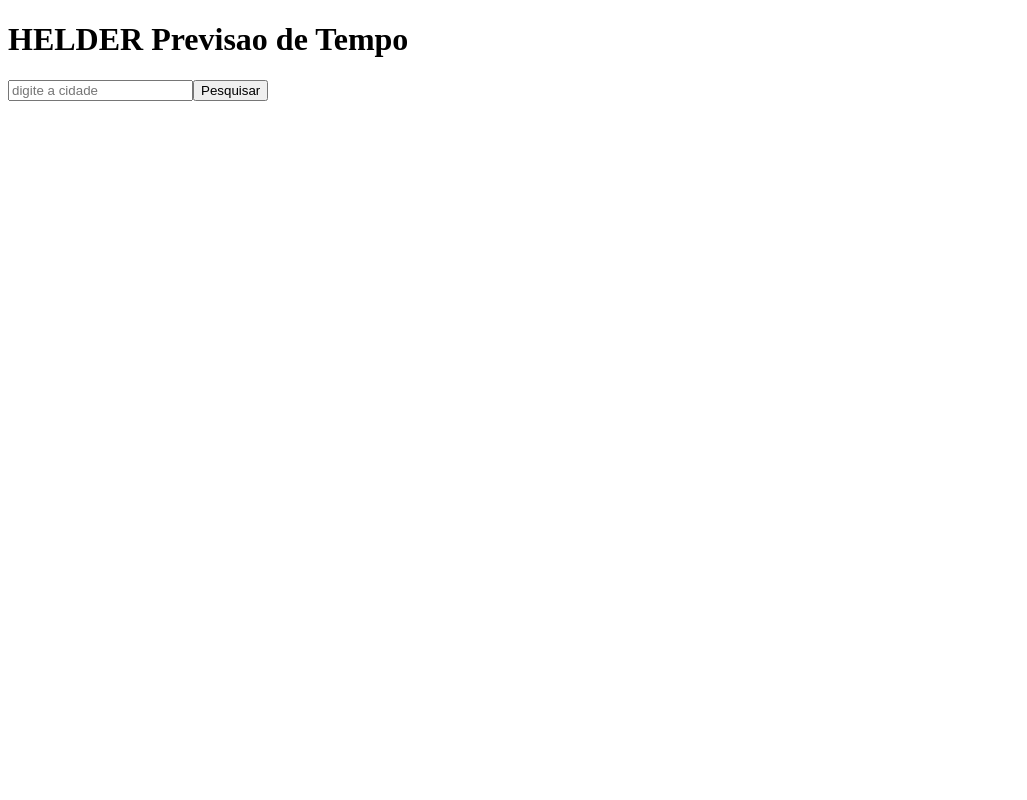
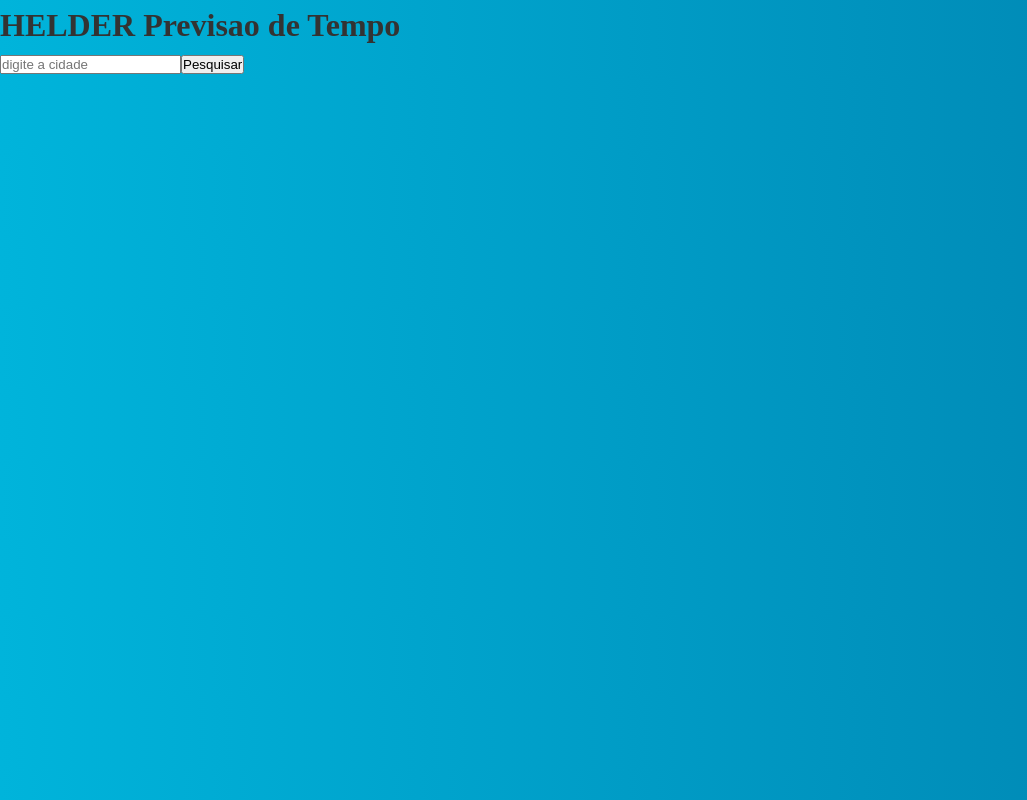
Before and after one commit to HelderMucondo33/Previsao-de-Tempo-React-, a React (Vite) app in the folder react-previsao/: page / in a window 1280 px wide. Shown: the whole page, without its empty margins (0-1027 px from the left). Built offline with nearby package versions, Linux system fonts and the light colour scheme.

Commit message:
adicionando estilos gerais

```diff
--- a/react-previsao/src/index.css
+++ b/react-previsao/src/index.css
@@ -0,0 +1,11 @@
+*{
+  margin: 0;
+  padding: 0;
+  box-sizing: border-box;
+}
+
+body{
+  background: linear-gradient(to right, #00b4db, #0083b0);
+  color: #333;
+  line-height: 1.6;
+}
```
